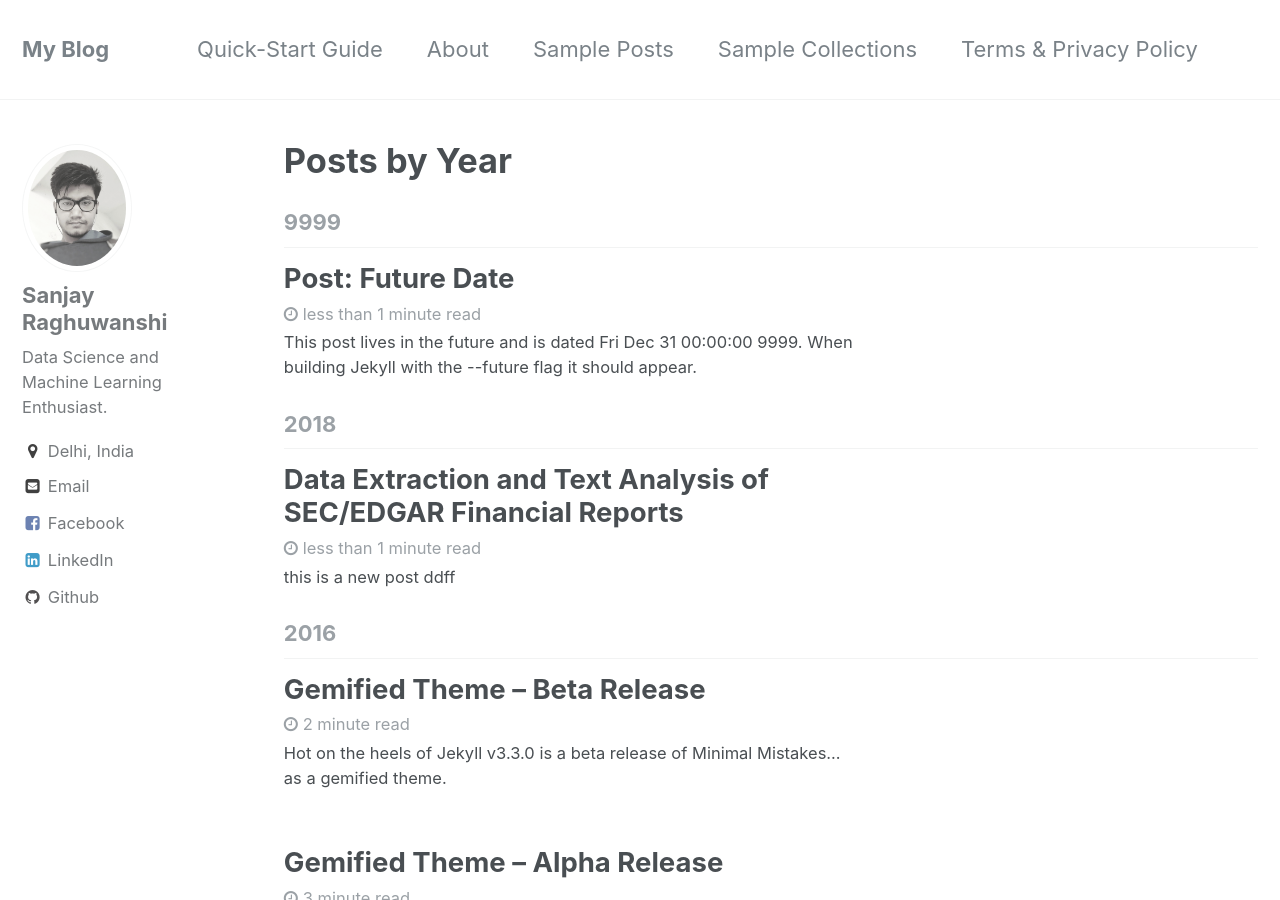
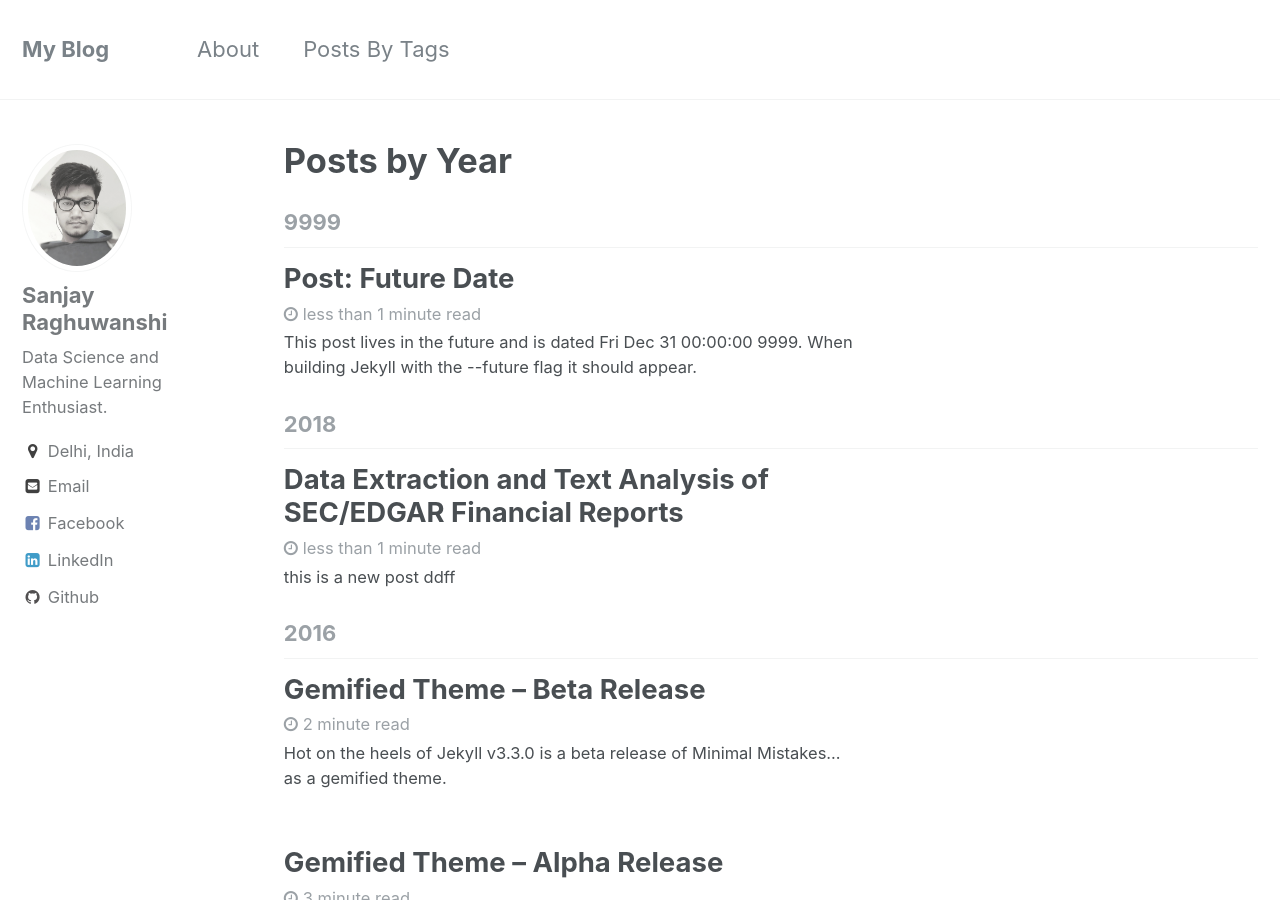
Before and after one commit to sanjay-raghu/Portfolio, a Jekyll site: the page built from index.html, in a window 1280 px wide and 900 px high. Built offline with Jekyll 4.4.1, drawn with Linux system fonts in a browser that asks for light colours; some of the changed lines change nothing that is shown.

Commit message:
navigation panel modified and post by tags added

```diff
--- a/_config.yml
+++ b/_config.yml
@@ -250,7 +250,7 @@ sass:
 permalink: /:categories/:title/
 # paginate: 5 # amount of posts to show
 # paginate_path: /page:num/
-timezone: America/New_York # http://en.wikipedia.org/wiki/List_of_tz_database_time_zones
+timezone: Asia/Kolkata # http://en.wikipedia.org/wiki/List_of_tz_database_time_zones
 
 
 # Plugins
--- a/_data/navigation.yml
+++ b/_data/navigation.yml
@@ -21,20 +21,21 @@ foo:
 
 # main links links
 main:
-  - title: "Quick-Start Guide"
-    url: /docs/quick-start-guide/
+#  - title: "Quick-Start Guide"
+#    url: /docs/quick-start-guide/
 
   - title: "About"
     url: /about/
+  - title: "Posts By Tags"
+    url: /tags/
+#  - title: "Sample Posts"
+#    url: /year-archive/
 
-  - title: "Sample Posts"
-    url: /year-archive/
+#  - title: "Sample Collections"
+#    url: /collection-archive/
 
-  - title: "Sample Collections"
-    url: /collection-archive/
-
-  - title: "Terms &amp; Privacy Policy"
-    url: /terms/
+#  - title: "Terms &amp; Privacy Policy"
+#    url: /terms/
 
 
 # documentation links
```
